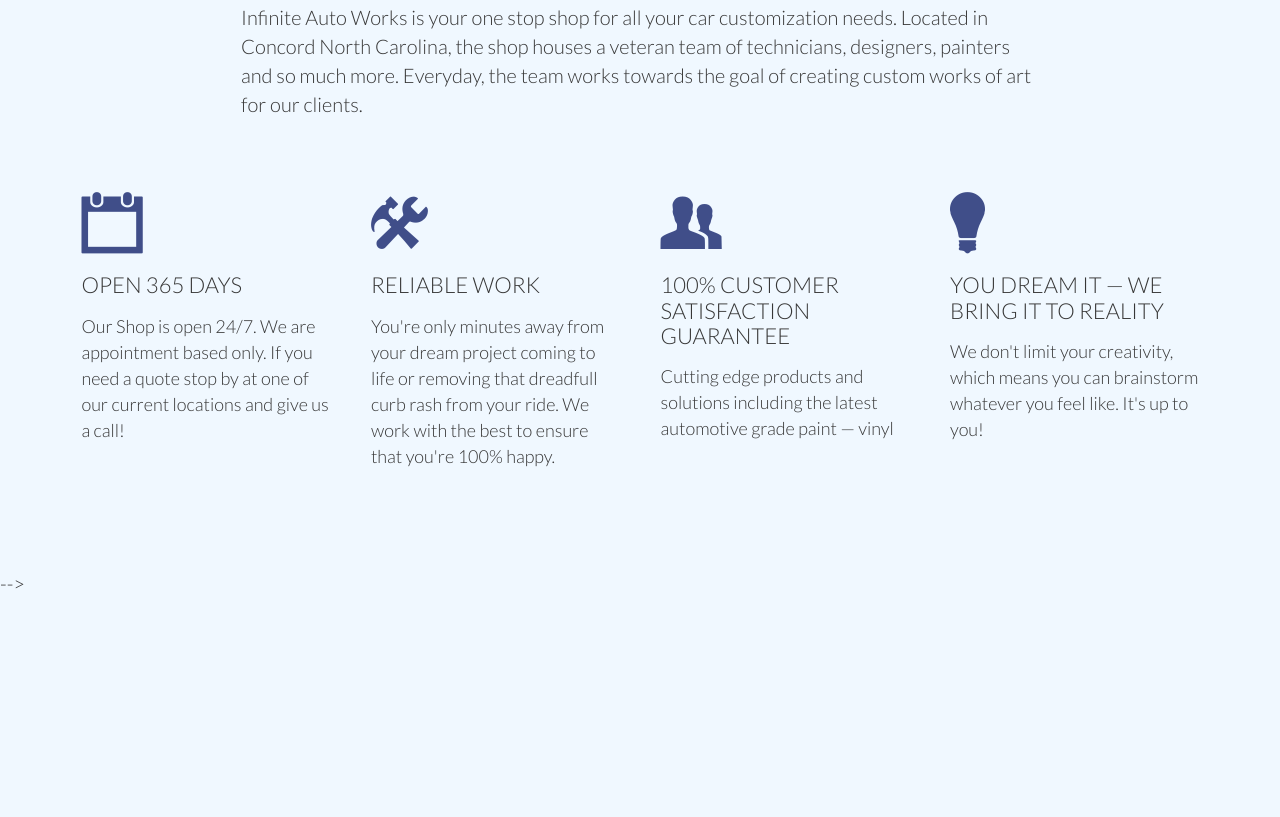
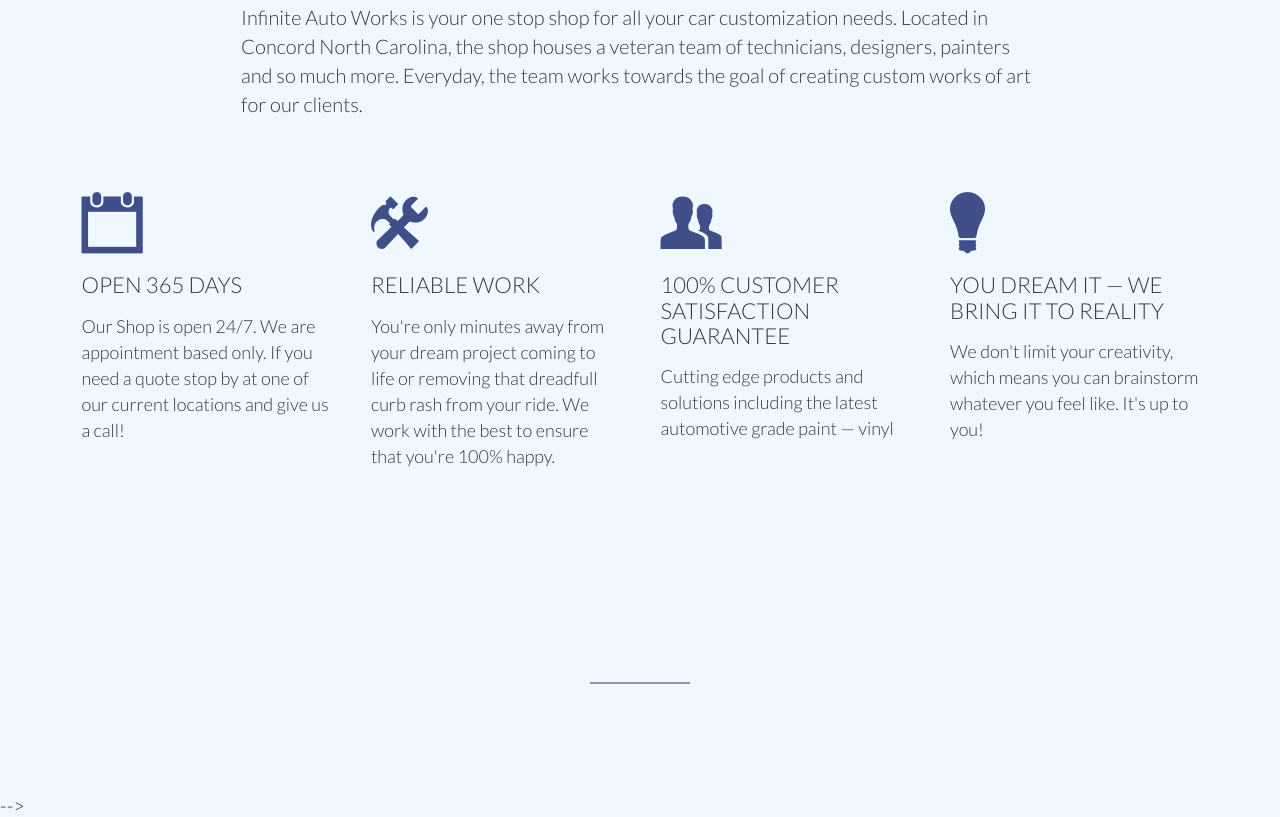
Before and after one commit to DEV-EGo/iAutoWorksNC, a plain HTML site: page index.html in a window 1280 px wide. Shown: the part 962-1779 px from the top of the page. Before the commit the page ends 1557 px from the top, so only its background shows below. Drawn offline with Linux system fonts and the light colour scheme; files whose address does not match are found by name.

Commit message:
new section

```diff
--- a/index.html
+++ b/index.html
@@ -118,6 +118,12 @@
             </div>
         </section>
 
+        <section class="section-step">
+            <div class="row">
+                <h2></h2>
+            </div>
+        </section>
+
 
         <script src="./Resources/javascript/manifest.js"></script>
     </body>
```
